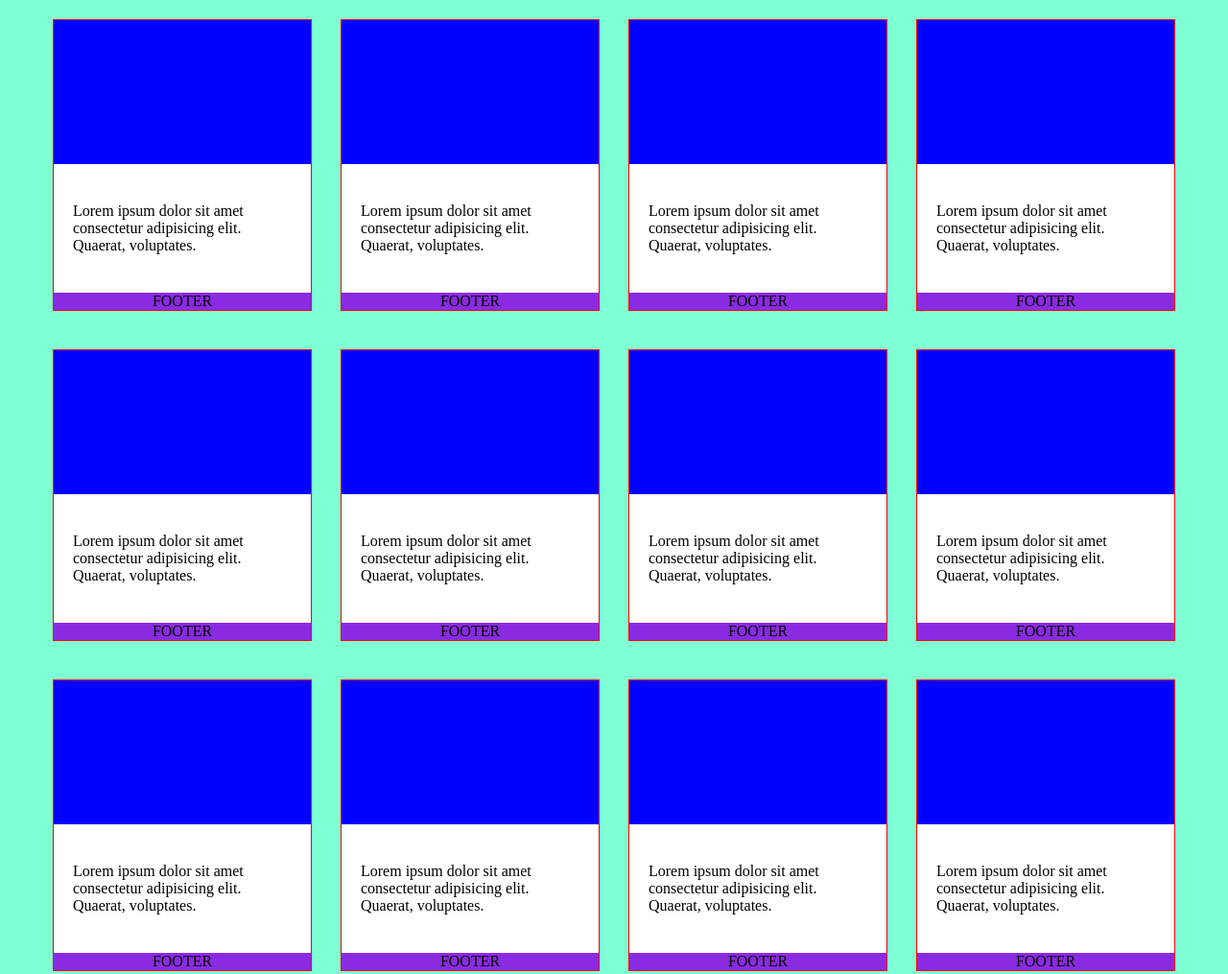
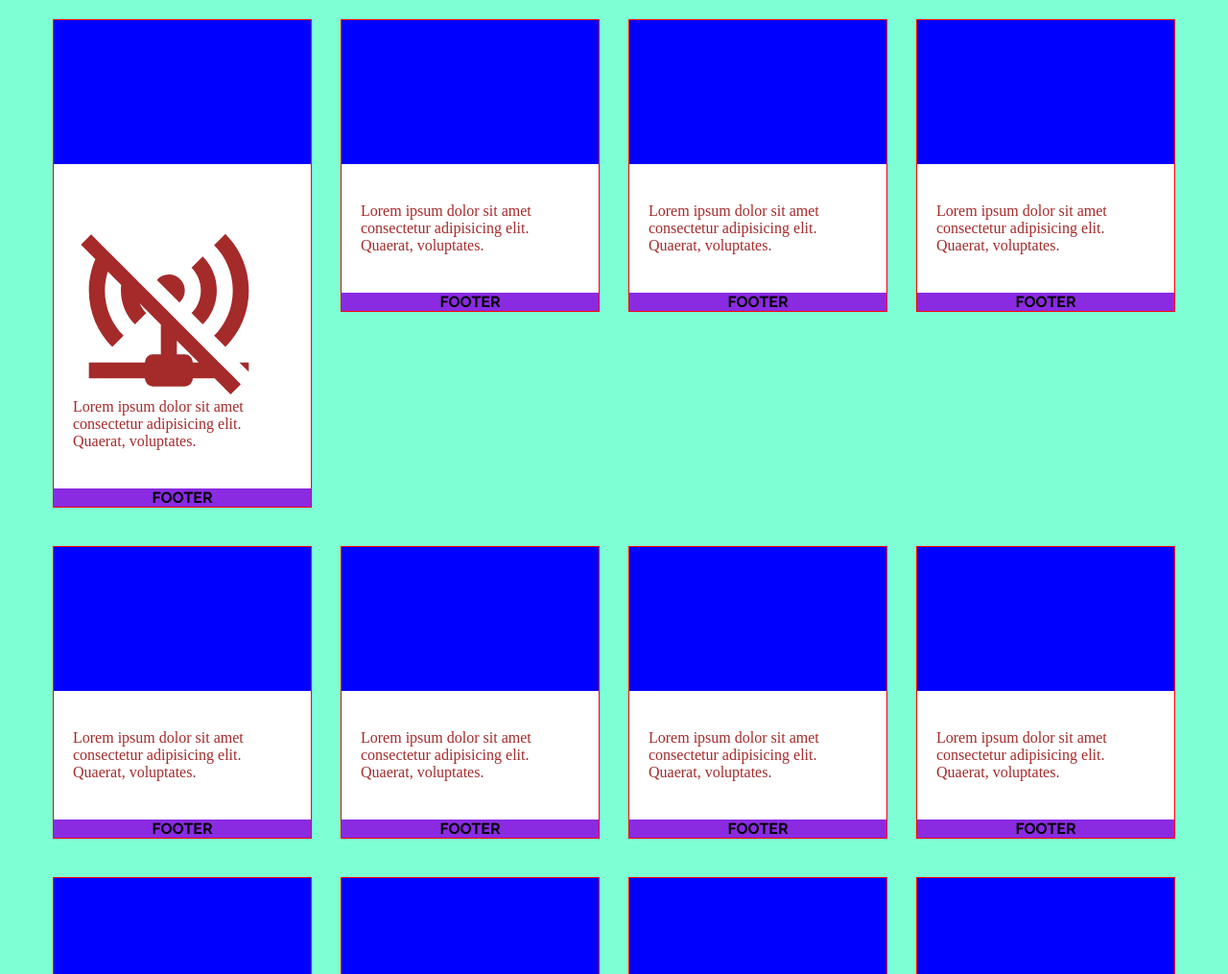
Before and after one commit to pecourses/adaptiv-column, a plain HTML site: page index.html in a window 1280 px wide. Shown: the top 1015 px of the page at 96% size. Drawn offline with Linux system fonts and the light colour scheme.

Commit message:
Add fonts, svg

```diff
--- a/css/grid.css
+++ b/css/grid.css
@@ -10,9 +10,9 @@
 }
 
 .col {
-  flex: 100%;
+  flex-basis: 100%;
   padding: 20px calc(var(--col-gatter) / 2);
-  margin: auto;
+  /* margin: auto; */
 }
 /* 576-767 */
 @media screen and (min-width: 576px) {
--- a/css/userCard.css
+++ b/css/userCard.css
@@ -18,10 +18,13 @@
   background-color: white;
   padding: 40px 20px;
   height: 100%;
+  color: brown;
 }
 
 .cardFooter {
   text-align: center;
   background-color: blueviolet;
   margin-top: auto;
+  font-family: 'Raleway', sans-serif;
+  font-weight: 700;
 }
--- a/index.html
+++ b/index.html
@@ -6,6 +6,8 @@
   <meta http-equiv="X-UA-Compatible" content="IE=edge">
   <meta name="viewport" content="width=device-width, initial-scale=1.0">
   <title>Document</title>
+  <link rel="preconnect" href="https://fonts.gstatic.com">
+  <link href="https://fonts.googleapis.com/css2?family=Raleway:wght@700&display=swap" rel="stylesheet">
   <link rel="stylesheet" href="./css/styles.css">
 </head>
 
@@ -16,7 +18,13 @@
       <div class="col col-xl-3 col-lg-3 col-md-6 col-sm-12">
         <article class="cardContainer">
           <div class="cardHeader"></div>
-          <div class="userInfo">Lorem ipsum dolor sit amet consectetur adipisicing elit. Quaerat, voluptates.</div>
+          <div class="userInfo">
+            <svg style="width:200px;height:200px" viewBox="0 0 24 24">
+              <path fill="currentColor"
+                d="M14.83,13.83C15.55,13.11 16,12.11 16,11C16,9.89 15.55,8.89 14.83,8.17L16.24,6.76C17.33,7.85 18,9.35 18,11C18,12.65 17.33,14.15 16.24,15.24L14.83,13.83M14,11A2,2 0 0,0 12,9C11.4,9 10.87,9.27 10.5,9.68L13.32,12.5C13.73,12.13 14,11.6 14,11M17.66,16.66L19.07,18.07C20.88,16.26 22,13.76 22,11C22,8.24 20.88,5.74 19.07,3.93L17.66,5.34C19.11,6.78 20,8.79 20,11C20,13.22 19.11,15.22 17.66,16.66M22,21.18V20H20.82L22,21.18M20.27,22L21,22.73L19.73,24L17.73,22H15A1,1 0 0,1 14,23H10A1,1 0 0,1 9,22H2V20H9A1,1 0 0,1 10,19H11V15.27L8.34,12.61C8.54,13.07 8.82,13.5 9.17,13.83L7.76,15.24C6.67,14.15 6,12.65 6,11C6,10.77 6,10.54 6.04,10.31L4.37,8.64C4.14,9.39 4,10.18 4,11C4,13.22 4.89,15.22 6.34,16.66L4.93,18.07C3.12,16.26 2,13.76 2,11C2,9.61 2.29,8.28 2.81,7.08L1,5.27L2.28,4L3.7,5.42L5.15,6.87L6.63,8.35V8.35L8.17,9.9L10.28,12L11,12.71L18.27,20H18.28L20.28,22H20.27M15.73,20L13,17.27V19H14A1,1 0 0,1 15,20H15.73Z" />
+            </svg>
+            Lorem ipsum dolor sit amet consectetur adipisicing elit. Quaerat, voluptates.
+          </div>
           <div class="cardFooter">FOOTER</div>
         </article>
       </div>
@@ -133,10 +141,10 @@
         Minus unde facere quos laborum quisquam temporibus incidunt illum rem iste non?</div>
     </div>
 
-    12:
-    При 768+ : 4+4+4
-    При 992+ : 6+6
-    При 1200+ : 12
+    <!-- 12:
+    При 768+ : 4+4+4 шт (md 3)
+    При 992+ : 6+6 шт (lg 2)
+    При 1200+ : 12 шт (xl 1) -->
 
   </section>
   <!-- <h1>Lorem ipsum dolor sit amet.</h1> -->
```
